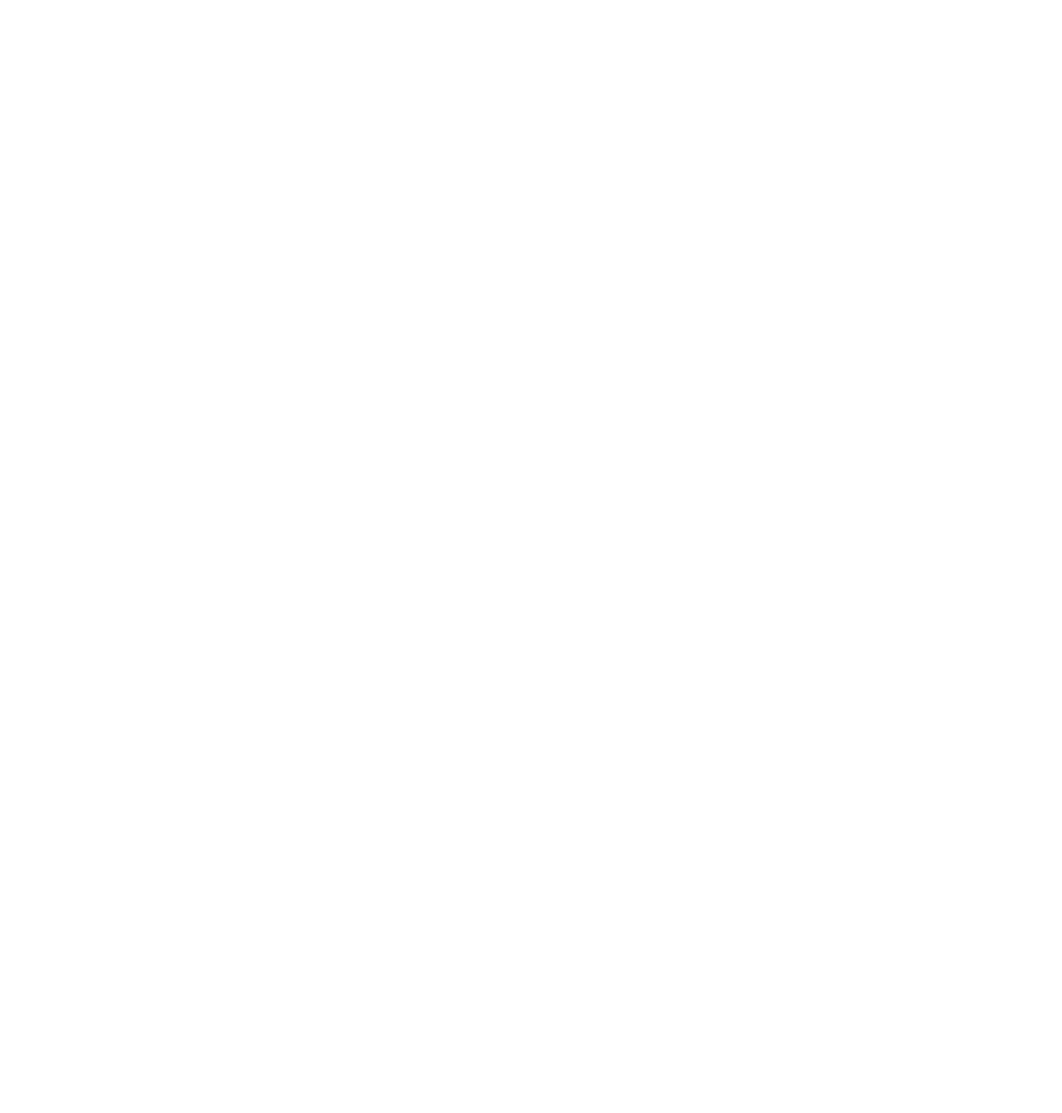
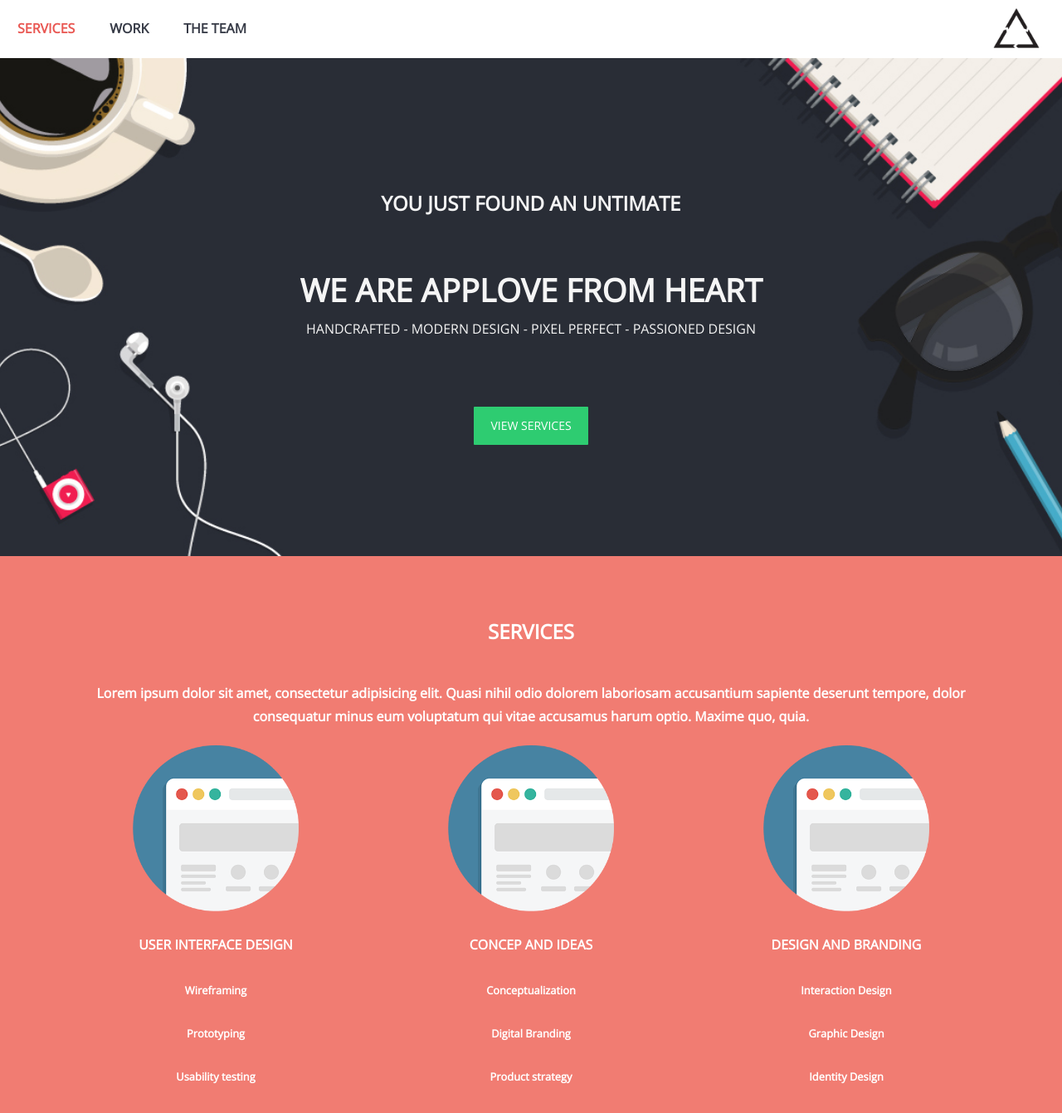
Before and after one commit to nicolealiste/app-love-flex, a plain HTML site: page index.html in a window 1280 px wide. Shown: the whole page at 83% size. Before the commit the page ends 800 px from the top, so only its background shows below. Drawn offline with nearby package versions, Linux system fonts and the light colour scheme.

Commit message:
Cambios en Menu, Home y Services

```diff
--- a/css/main.css
+++ b/css/main.css
@@ -3,5 +3,103 @@ body {
   font-size: 16px;
   line-height: 1.71429;
   background-color: #fff;
-  /* Enlaza la tipografia Open Sans */
+  font-family: 'Open Sans', sans-serif;
+ }
+
+img {
+  vertical-align: middle;
 }
+
+a {
+  color: #373B47;
+  text-decoration: none;
+}
+
+a:hover {
+  color: #E95853;
+}
+
+.link {
+  font-weight: 700;
+  padding: 21px;
+  display: inline-block;
+}
+
+/* Contenedor Flexbox*/
+.flex-container{
+    display: flex;
+}
+
+/* Menú */
+.menu{
+	background-color: white;
+	position: fixed;
+	top: 0;
+	left: 0;
+	width: 100%;
+}
+
+.menu.flex-container{
+	justify-content: flex-start;
+}
+
+.logo-container{
+	margin-left: auto;
+	margin-right: 20px;
+}
+
+.flex-container .logo{
+	width: 70px;
+	height: 70px;
+}
+
+/*Home*/
+#home{
+	height: 600px;
+	margin-top: 70px;
+
+	background-image: url(../assets/images/bg-home.jpg);
+	background-position: center;
+	background-size: cover;
+	background-attachment: fixed;
+	background-repeat: no-repeat;
+
+	justify-content: center;
+	align-items: center;
+	flex-direction: column;
+
+	color:whitesmoke;
+}
+
+.text-home{
+	font-size: 2.4em;
+}
+
+.btn-home {
+  background: #2Ecc71;
+  color: #fff;
+  padding: 11px 20px;
+  border-radius: 1px;
+  font-weight: 500;
+  text-transform: uppercase;
+  margin-top: 63px;
+  display: inline-block;
+  font-size: 14px;
+}
+
+/*Services*/
+#services{
+	background-color: #F17C72;
+	text-align: center;
+	color: #fff;
+	padding: 70px;
+}
+#services.flex-container{
+	justify-content: space-around;
+	flex-wrap: wrap;
+}
+
+.box-services{
+	font-size: 1.2em;
+	font-weight: bold;
+}
--- a/index.html
+++ b/index.html
@@ -4,16 +4,64 @@
 	<meta charset="UTF-8">
 	<title>AppLove with Flexbox</title>
 	<!-- Importa fontAwesome -->
-
+	<link rel="stylesheet" href="https://cdnjs.cloudflare.com/ajax/libs/font-awesome/4.7.0/css/font-awesome.min.css">
 	<!-- Importa la fuente del proyecto (Open Sans de Google Fonts (https://fonts.google.com) -->
-
+	<link href="https://fonts.googleapis.com/css?family=Open+Sans" rel="stylesheet">
 	<!-- Enlaza tu CSS reutilizable aquí (common.css) -->
-
+	<link rel="stylesheet" type="text/css" href="css/common.css">
 	<!-- Enlaza tu CSS del proyecto aquí -->
-
+	<link rel="stylesheet" type="text/css" href="css/main.css">
 </head>
 <body>
+	<nav class="menu flex-container">
+        <a href="#" class="text-uppercase link">Services</a>
+        <a href="#" class="text-uppercase link">Work</a>
+        <a href="#" class="text-uppercase link">The team</a>
+        <div class="logo-container">
+            <img src="assets/images/logo-r.png" class="logo" alt="logo" width="70">
+        </div>
+    </nav>
+    <section id="home" class="flex-container">
+		<h2>YOU JUST FOUND AN UNTIMATE</h2>
+		<h1 class="text-uppercase text-home mb-0">
+			we are applove from heart
+		</h1>
+		<p class="text-uppercase mt-0">
+			HANDCRAFTED - MODERN DESIGN - PIXEL PERFECT - PASSIONED DESIGN
+		</p>
+		<a href="#services" class="btn-home">View services</a>
+	</section>
+	<section id="services" class="flex-container">
+		<h2 class="text-uppercase text-services mt-0" >
+		Services
+		</h2>
+		<h4>
+			Lorem ipsum dolor sit amet, consectetur adipisicing elit. Quasi nihil odio dolorem laboriosam accusantium sapiente deserunt tempore, dolor consequatur minus eum voluptatum qui vitae accusamus harum optio. Maxime quo, quia.
+		</h4>
+		<div class="box-services">
+			<img src="assets/images/website.png" alt="Website" width="200">
+			<h5 class="mb-0">USER INTERFACE DESIGN</h5>
+			<h6 class="m-0">Wireframing</h6>
+			<h6 class="m-0">Prototyping</h6>
+			<h6 class="m-0">Usability testing</h6>
+		</div>
+		<div class="box-services">
+			<img src="assets/images/website.png" alt="Website" width="200">
+			<h5 class="mb-0">CONCEP AND IDEAS</h5>
+			<h6 class="m-0">Conceptualization</h6>
+			<h6 class="m-0">Digital Branding</h6>
+			<h6 class="m-0">Product strategy</h6>
+		</div>
+		<div class="box-services">
+			<img src="assets/images/website.png" alt="Website" width="200">
+			<h5 class="mb-0">DESIGN AND BRANDING</h5>
+			<h6 class="m-0">Interaction Design</h6>
+			<h6 class="m-0">Graphic Design</h6>
+			<h6 class="m-0">Identity Design</h6>
+		</div>
+	</section>
+	<!-- Enlaza tu JS del proyecto aquí -->
+	<script src="js/app.js"></script>
 
-	<!-- Enlaza tu JS del proyecto aquí -->
 </body>
 </html>
```
